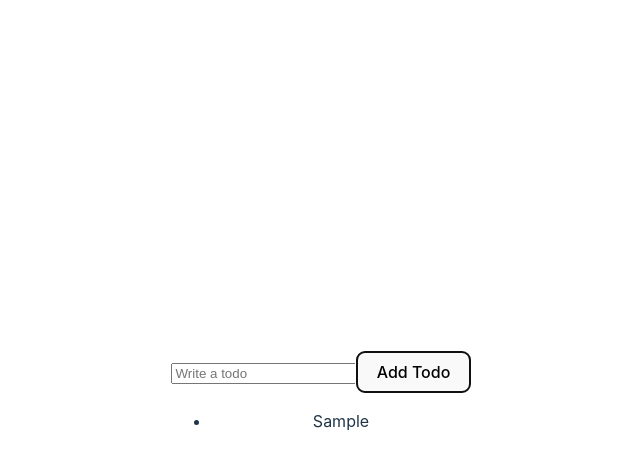
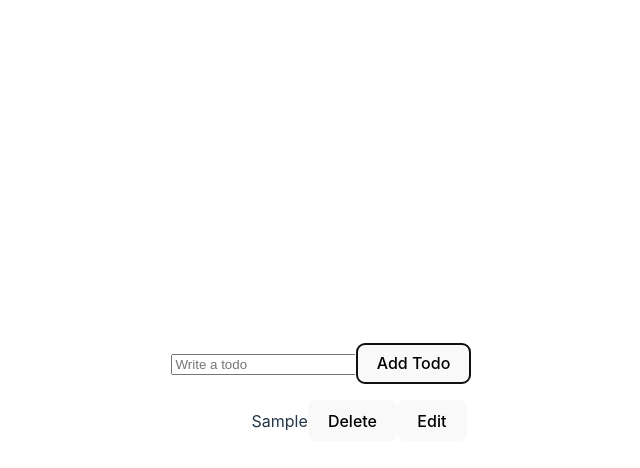
Before and after one commit to Sooro1024/BDG_React_October, a React (Vite) app: page / in a window 1280 px wide. Both pictures are taken after typing "Sample" into the empty fields and a click on the button "Add Todo". Shown: the top 468 px of the page, without its empty margins (319-959 px from the left). Built offline with nearby package versions, Linux system fonts and the light colour scheme.

Commit message:
todo edit && delete

```diff
--- a/src/App.jsx
+++ b/src/App.jsx
@@ -1,6 +1,6 @@
 
 import './App.css';
-import Todo from './Todo';
+import Todo from './components/Todo';
 
 function App() {
   return (
--- /dev/null
+++ b/src/components/Todo.jsx
@@ -0,0 +1,31 @@
+import React, { Fragment, useState } from 'react';
+import TodoList from './TodoList';
+
+function Todo() {
+    const[lists, setLists] = useState([]);
+    const[input,setInput] =useState("");
+
+    const handleAddTodo=(todo)=> { //submit change
+        setLists([...lists, todo]);
+        setInput("");
+    };
+  return (
+    <div>
+        <input
+        placeholder ='Write a todo'
+        value={input}
+        onChange={(e) =>setInput(e.target.value)}
+        />
+        <button onClick={() =>handleAddTodo(input)}>Add Todo</button>
+        <ul>
+        {lists.map((todo,index) =>(
+                <Fragment key={index}>
+                    <TodoList todo = {todo}  key={index}/>
+                </Fragment>
+            ))}
+        </ul>
+    </div>
+  )
+}
+
+export default Todo
--- /dev/null
+++ b/src/components/TodoList.jsx
@@ -0,0 +1,25 @@
+import React,{useState} from 'react'
+
+function TodoList({todo}) {
+
+  const [newTodo, setNewTodo] = useState(todo);
+  const[edit,setEdit] = useState(false);
+  const deleteTask = () => {
+    setNewTodo("")
+}
+const EditTask = () => {
+setEdit(!edit);
+}
+if(newTodo)
+  return (
+    <div style={{display:"flex" , alignItems:"center"}} >
+       <ol> {newTodo}</ol>
+       <button onClick={() =>{deleteTask()}}>Delete </button>
+       <button onClick={() =>{EditTask()}}>Edit </button>
+       {edit ?(<input placeholder='EditTask' onChange={(e)=>setNewTodo(e.target.value)}/>):""}
+
+    </div>
+  )
+}
+
+export default TodoList
```
Also changed, not shown: 1 other file (tests, documents, lock files or other folders).
